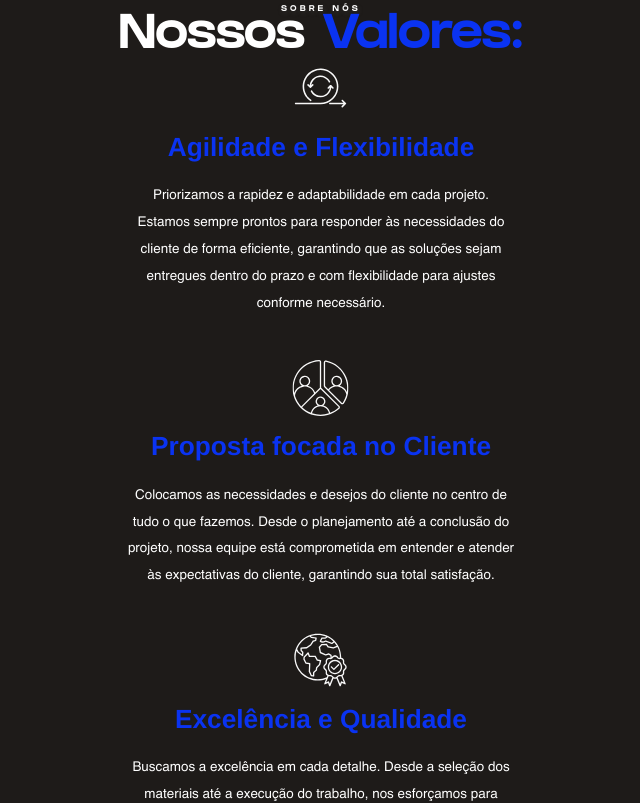
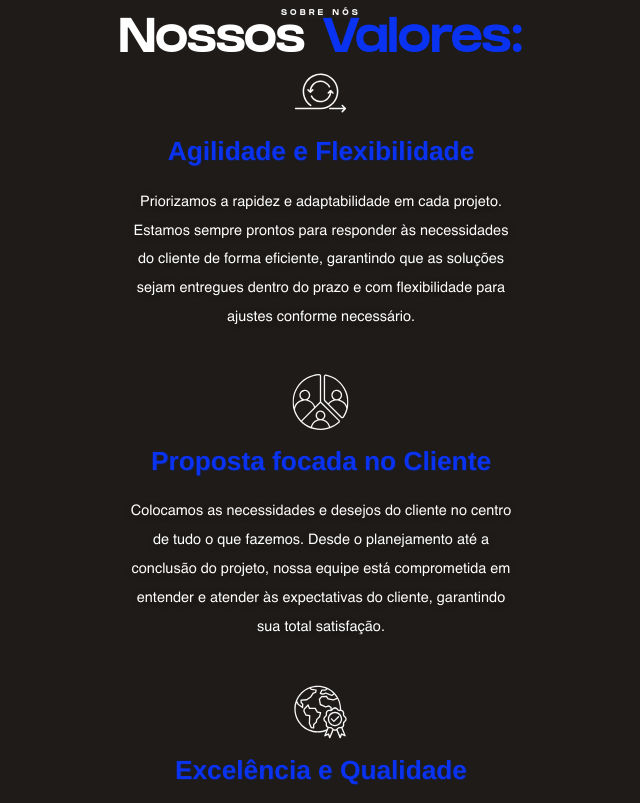
Before and after one commit to lucastdcs/ReforMar, a React (Vite) app: page /sobreNos in a window 1280 px wide. Shown: the part 920-1723 px from the top of the page, without its empty margins (319-959 px from the left). Built offline with nearby package versions, Linux system fonts and the light colour scheme.

Commit message:
adjusted text size

```diff
--- a/package.json
+++ b/package.json
@@ -17,6 +17,7 @@
     "react-dom": "^18.2.0",
     "react-router-dom": "^6.23.1",
     "react-swipeable": "^7.0.1",
+    "smooth-corners": "^1.0.8",
     "styled-components": "^6.1.11"
   },
   "devDependencies": {
--- a/src/Components/Button/Button.styled.js
+++ b/src/Components/Button/Button.styled.js
@@ -11,7 +11,7 @@ const StyledButton = styled(motion.button)`
     height: 3vw;
     padding: 0 3rem;
     white-space: nowrap;
-
+    box-shadow: rgba(0, 0, 0, 0.07) 0px 1px 1px, rgba(0, 0, 0, 0.07) 0px 2px 2px, rgba(0, 0, 0, 0.07) 0px 4px 4px, rgba(0, 0, 0, 0.07) 0px 8px 8px, rgba(0, 0, 0, 0.07) 0px 16px 16px;
     background-color: var(--color-tertiary);
     border-radius: 2.6rem;
     border-style: none;
--- a/src/Components/Card/Card.styled.js
+++ b/src/Components/Card/Card.styled.js
@@ -59,7 +59,7 @@ export const StyledCard = styled.div`
 
     @media (max-width:900px){
         width: 81vw;
-        height: 48rem;
+        height: fit-content;
 
         .card_wrapper {
         display: flex;
--- a/src/Components/NumbersCard/NumbersCard.styled.js
+++ b/src/Components/NumbersCard/NumbersCard.styled.js
@@ -6,7 +6,7 @@ const StyledContainer = styled.div`
     height: 100%;
     padding: 8rem 6rem;
     border-radius:3rem ;
-    box-shadow: 0 4px 6px rgba(0, 0, 0, 0.1);
+    box-shadow: rgba(0, 0, 0, 0.25) 0px 25px 50px -12px;
     border: 1px solid var(--black);
     color: var(--black);
     white-space: nowrap;
--- a/src/Components/Values/Values.styled.js
+++ b/src/Components/Values/Values.styled.js
@@ -7,5 +7,10 @@ export const StyledContainer= styled.div`
     h3 {
         color: var(--color-tertiary);
         margin: 4% 0 6% 0;
+        text-shadow: 1px 1px 1px rgb(10, 51, 241, 0.2);
+    }
+
+    p {
+        text-shadow: 1px 1px 10px rgba(0, 0, 0, 0.2);
     }
 `;
--- a/src/assets/styles/base/variables.css
+++ b/src/assets/styles/base/variables.css
@@ -4,7 +4,7 @@
   /* Cores */
   --color-primary: #0590FA;
   --color-secondary: #0567F8;
-  --color-tertiary: #0A33F1;
+  --color-tertiary: rgb(10, 51, 241);
   --color-error: #F85C5C;
   --off-white: #EEEEEE;
   --grey1: #B5B5B5;
--- a/src/assets/styles/typography.styled.js
+++ b/src/assets/styles/typography.styled.js
@@ -43,13 +43,13 @@ export const H6 = styled.h3`
 
 export const H7 = styled.h3`
   font-family: var(--font-family-grifter);
-  font-size: clamp(1.8rem, 0.8vw + 1rem, 2rem); /* Mínimo 1.8rem, ideal ajustável, máximo 2rem */
+  font-size: clamp(2rem, 0.8vw + 1rem, 2rem); /* Mínimo 1.8rem, ideal ajustável, máximo 2rem */
   line-height: var(--spacing-100);
 `;
 
 export const Text = styled.p`
   font-family: var(--font-family-helvetica);
-  font-size: clamp(1.2rem, 1vw + 0.2rem, 1.6rem); /* Mínimo 1.2rem, ideal ajustável, máximo 1.6rem */
+  font-size: clamp(1.6rem, 1vw + 0.2rem, 1.8rem); /* Mínimo 1.2rem, ideal ajustável, máximo 1.6rem */
   line-height: var(--spacing-200);
 `;
 
@@ -68,7 +68,7 @@ export const Label = styled(motion.a)`
 
 export const LabelTitle = styled.h3`
   font-family: var(--font-family-grifter);
-  font-size: clamp(1rem, 0.5vw + 0.6rem, 1.5rem); /* Mínimo 1rem, ideal ajustável, máximo 1.5rem */
+  font-size: clamp(1.5rem, 0.5vw + 0.6rem, 1.5rem); /* Mínimo 1rem, ideal ajustável, máximo 1.5rem */
   line-height: var(--spacing-160);
   text-transform: uppercase;
   letter-spacing: 0.4rem;
--- a/src/index.css
+++ b/src/index.css
@@ -19,8 +19,6 @@
   box-sizing: border-box;
   margin: 0;
   padding: 0;
-
-
 }
 
 html {
```
Also changed, not shown: 1 other file (tests, documents, lock files or other folders).
